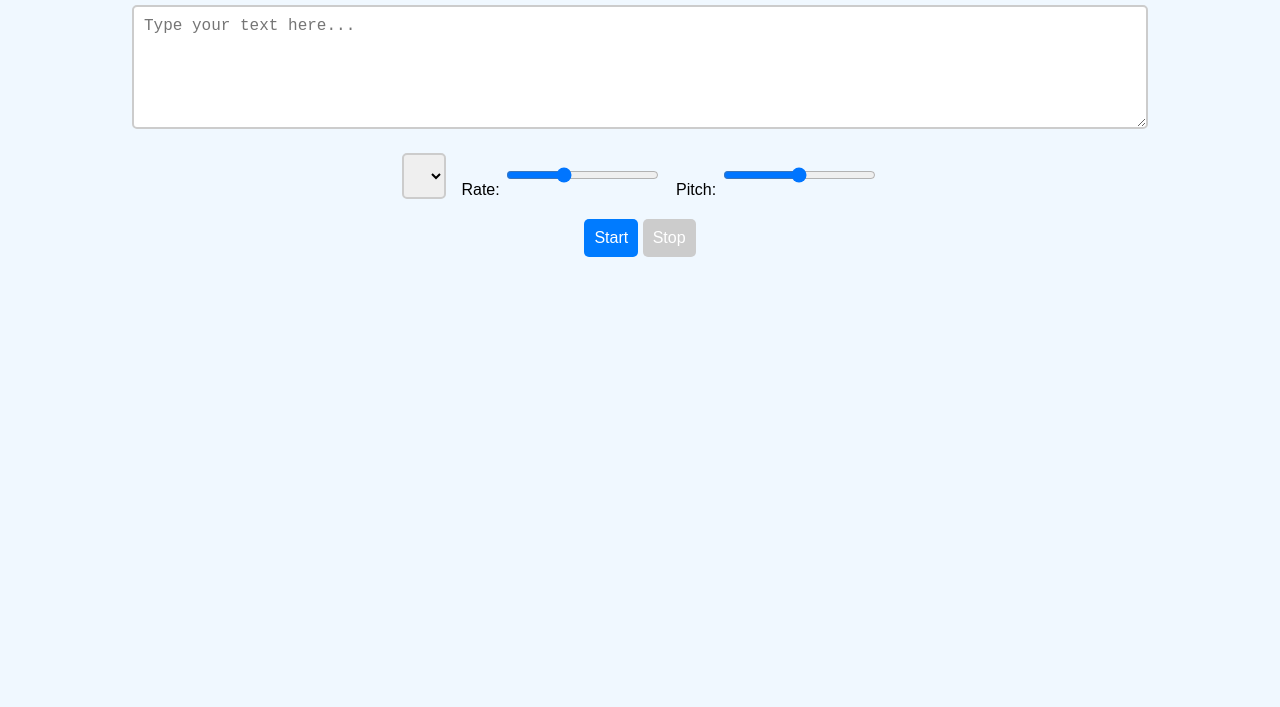
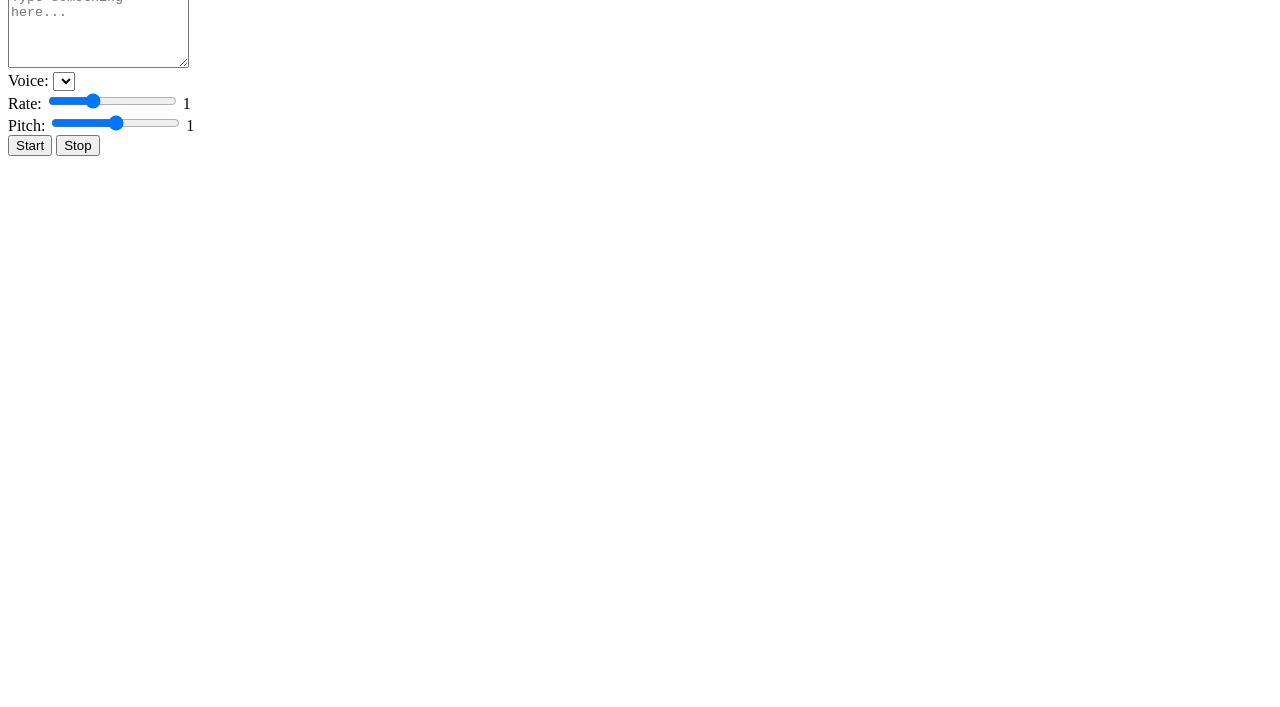
Before and after one commit to acciojob/Speech-Synthesis-bhpuja, a website: page main.html in a window 1280 px wide. Shown: the part 93-800 px from the top of the page. Drawn offline with Linux system fonts and the light colour scheme.

Commit message:
created a submission

```diff
--- a/main.html
+++ b/main.html
@@ -3,127 +3,83 @@
 <head>
   <meta charset="UTF-8">
   <meta name="viewport" content="width=device-width, initial-scale=1.0">
-    <title>Text to Speech</title>
-    <style>
-        body {
-            font-family: Arial, sans-serif;
-            text-align: center;
-            margin: 0;
-            padding: 20px;
-            background-color: #f0f8ff;
-        }
-
-        h1 {
-            color: #333;
-            margin-bottom: 20px;
-        }
-
-        textarea {
-            width: 80%;
-            height: 100px;
-            padding: 10px;
-            margin-bottom: 20px;
-            border: 2px solid #ccc;
-            border-radius: 5px;
-            font-size: 16px;
-        }
-
-        .controls {
-            display: flex;
-            flex-wrap: wrap;
-            justify-content: center;
-            gap: 15px;
-            margin-bottom: 20px;
-        }
-
-        select, input[type="range"], button {
-            padding: 10px;
-            font-size: 16px;
-            border-radius: 5px;
-            border: 2px solid #ccc;
-        }
-
-        button {
-            background-color: #007bff;
-            color: white;
-            border: none;
-            cursor: pointer;
-        }
-
-        button:hover {
-            background-color: #0056b3;
-        }
-
-        button:disabled {
-            background-color: #ccc;
-            cursor: not-allowed;
-        }
-    </style>
+  <title>Speech Synthesis</title>
 </head>
 <body>
-    <h1>Text to Speech Application</h1>
-    <textarea id="text-box" placeholder="Type your text here..."></textarea>
-    <div class="controls">
-        <select id="voice-select"></select>
-        <label>
-            Rate:
-            <input id="rate" type="range" min="0.5" max="2" step="0.1" value="1">
-        </label>
-        <label>
-            Pitch:
-            <input id="pitch" type="range" min="0" max="2" step="0.1" value="1">
-        </label>
+  <div class="container">
+    <h1>Text-to-Speech Application</h1>
+    <textarea id="text-input" rows="5" placeholder="Type something here..."></textarea>
+    <div>
+      <label for="voices">Voice:</label>
+      <select id="voices"></select>
     </div>
-    <button id="start-btn">Start</button>
-    <button id="stop-btn" disabled>Stop</button>
+    <div>
+      <label for="rate">Rate:</label>
+      <input type="range" id="rate" min="0.5" max="2" value="1" step="0.1">
+      <span id="rate-value">1</span>
+    </div>
+    <div>
+      <label for="pitch">Pitch:</label>
+      <input type="range" id="pitch" min="0" max="2" value="1" step="0.1">
+      <span id="pitch-value">1</span>
+    </div>
+    <div>
+      <button id="start">Start</button>
+      <button id="stop">Stop</button>
+    </div>
+  </div>
 
   <script>
-        const textBox = document.getElementById("text-box");
-        const voiceSelect = document.getElementById("voice-select");
-        const rateInput = document.getElementById("rate");
-        const pitchInput = document.getElementById("pitch");
-        const startButton = document.getElementById("start-btn");
-        const stopButton = document.getElementById("stop-btn");
+    const textInput = document.getElementById('text-input');
+    const voiceSelect = document.getElementById('voices');
+    const rateInput = document.getElementById('rate');
+    const pitchInput = document.getElementById('pitch');
+    const rateValue = document.getElementById('rate-value');
+    const pitchValue = document.getElementById('pitch-value');
+    const startButton = document.getElementById('start');
+    const stopButton = document.getElementById('stop');
 
+    const synth = window.speechSynthesis;
     let voices = [];
-        let speech = new SpeechSynthesisUtterance();
+    let utterance = new SpeechSynthesisUtterance();
 
-        // Populate voices
-        function loadVoices() {
-            voices = speechSynthesis.getVoices();
+    // Load available voices
+    const loadVoices = () => {
+      voices = synth.getVoices();
       voiceSelect.innerHTML = voices
         .map(voice => `<option value="${voice.name}">${voice.name} (${voice.lang})</option>`)
         .join('');
-        }
+    };
 
-        if (speechSynthesis.onvoiceschanged !== undefined) {
-            speechSynthesis.onvoiceschanged = loadVoices;
-        }
-        loadVoices();
+    // Event listener to populate voices when they change
+    synth.addEventListener('voiceschanged', loadVoices);
 
-        // Start speaking
-        startButton.addEventListener("click", () => {
-            if (speechSynthesis.speaking) return;
-
-            speech.text = textBox.value;
-            speech.voice = voices.find(voice => voice.name === voiceSelect.value);
-            speech.rate = rateInput.value;
-            speech.pitch = pitchInput.value;
-
-            speechSynthesis.speak(speech);
-            stopButton.disabled = false;
+    // Update rate and pitch values
+    rateInput.addEventListener('input', () => {
+      rateValue.textContent = rateInput.value;
     });
 
-        // Stop speaking
-        stopButton.addEventListener("click", () => {
-            speechSynthesis.cancel();
-            stopButton.disabled = true;
+    pitchInput.addEventListener('input', () => {
+      pitchValue.textContent = pitchInput.value;
     });
 
-        // Reset stop button when speech ends
-        speech.addEventListener("end", () => {
-            stopButton.disabled = true;
+    // Start speech synthesis
+    startButton.addEventListener('click', () => {
+      if (synth.speaking) return;
+      utterance = new SpeechSynthesisUtterance(textInput.value);
+      utterance.voice = voices.find(voice => voice.name === voiceSelect.value);
+      utterance.rate = rateInput.value;
+      utterance.pitch = pitchInput.value;
+      synth.speak(utterance);
     });
+
+    // Stop speech synthesis
+    stopButton.addEventListener('click', () => {
+      synth.cancel();
+    });
+
+    // Load voices initially
+    loadVoices();
   </script>
 </body>
 </html>
```
Lines whose indentation alone changed are shown as unchanged.
